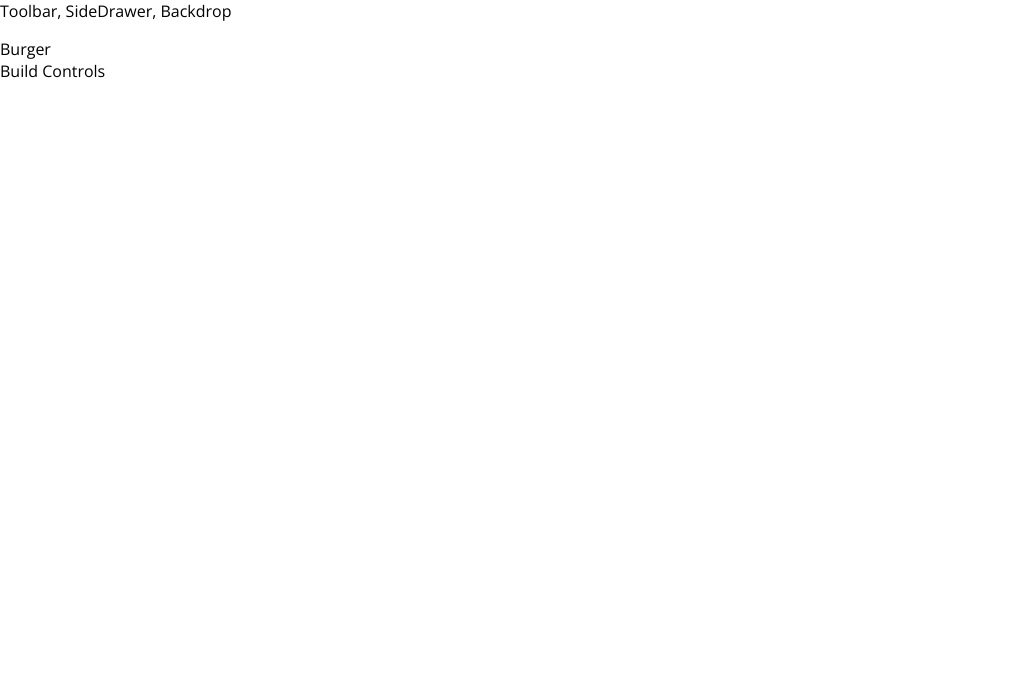
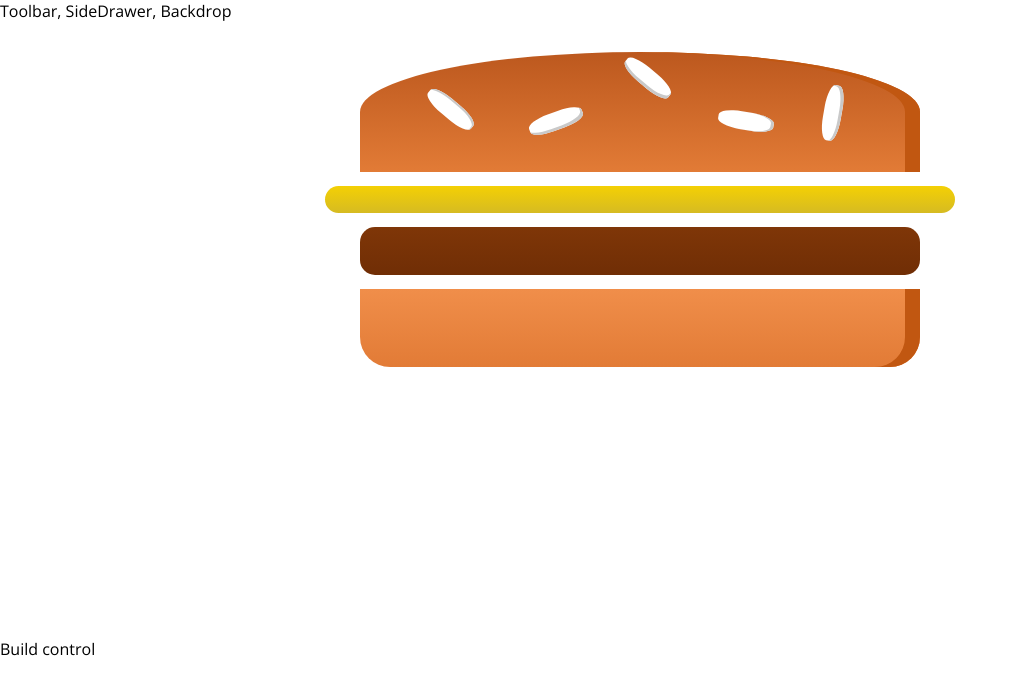
Before and after one commit to francoquirosm/React-Burger-Builder, a React app: page / in a window 1280 px wide. Shown: the top 694 px of the page, without its empty margins (0-1018 px from the left). Built offline with nearby package versions, Linux system fonts and the light colour scheme.

Commit message:
Built static burger:

```diff
--- a/src/components/Burger/BurgerIngredient/index.js
+++ b/src/components/Burger/BurgerIngredient/index.js
@@ -9,7 +9,7 @@
     case "bread-bottom":
       ingredient = <div className={classes.BreadBottom}></div>;
       break;
-    case "bread-bottom":
+    case "bread-top":
       ingredient = (
         <div className={classes.BreadTop}>
           <div className={classes.Seeds1}></div>
--- a/src/components/Burger/index.js
+++ b/src/components/Burger/index.js
@@ -0,0 +1,16 @@
+import React from "react";
+import BurgerIngredient from "./BurgerIngredient";
+import classes from "./styles.css";
+
+const Burger = (props) => {
+  return (
+    <div className={classes.Burger}>
+      <BurgerIngredient type="bread-top" />
+      <BurgerIngredient type="cheese" />
+      <BurgerIngredient type="meat" />
+      <BurgerIngredient type="bread-bottom" />
+    </div>
+  );
+};
+
+export default Burger;
--- /dev/null
+++ b/src/components/Burger/styles.css
@@ -0,0 +1,29 @@
+.Burger {
+  width: 100%;
+  margin: auto;
+  height: 250px;
+  overflow: scroll;
+  text-align: center;
+  font-weight: bold;
+  font-size: 1.2rem;
+}
+
+@media (min-width: 500px) and (min-height: 400px) {
+  .Burger {
+    width: 350px;
+    height: 300px;
+  }
+}
+
+@media (min-width: 500px) and (min-height: 401px) {
+  .Burger {
+    width: 450px;
+    height: 400px;
+  }
+}
+@media (min-width: 1000px) and (min-height: 700px) {
+  .Burger {
+    width: 700px;
+    height: 600px;
+  }
+}
--- a/src/containers/BurguerBuilder/index.js
+++ b/src/containers/BurguerBuilder/index.js
@@ -1,12 +1,13 @@
 import React, { Component } from "react";
+import Burger from "../../components/Burger";
 import Aux from "../../hoc/Aux";
 
 class BurgerBuilder extends Component {
   render() {
     return (
       <Aux>
-        <div>Burger</div>
-        <div>Build Controls</div>
+        <Burger />
+        <div>Build control</div>
       </Aux>
     );
   }
```
